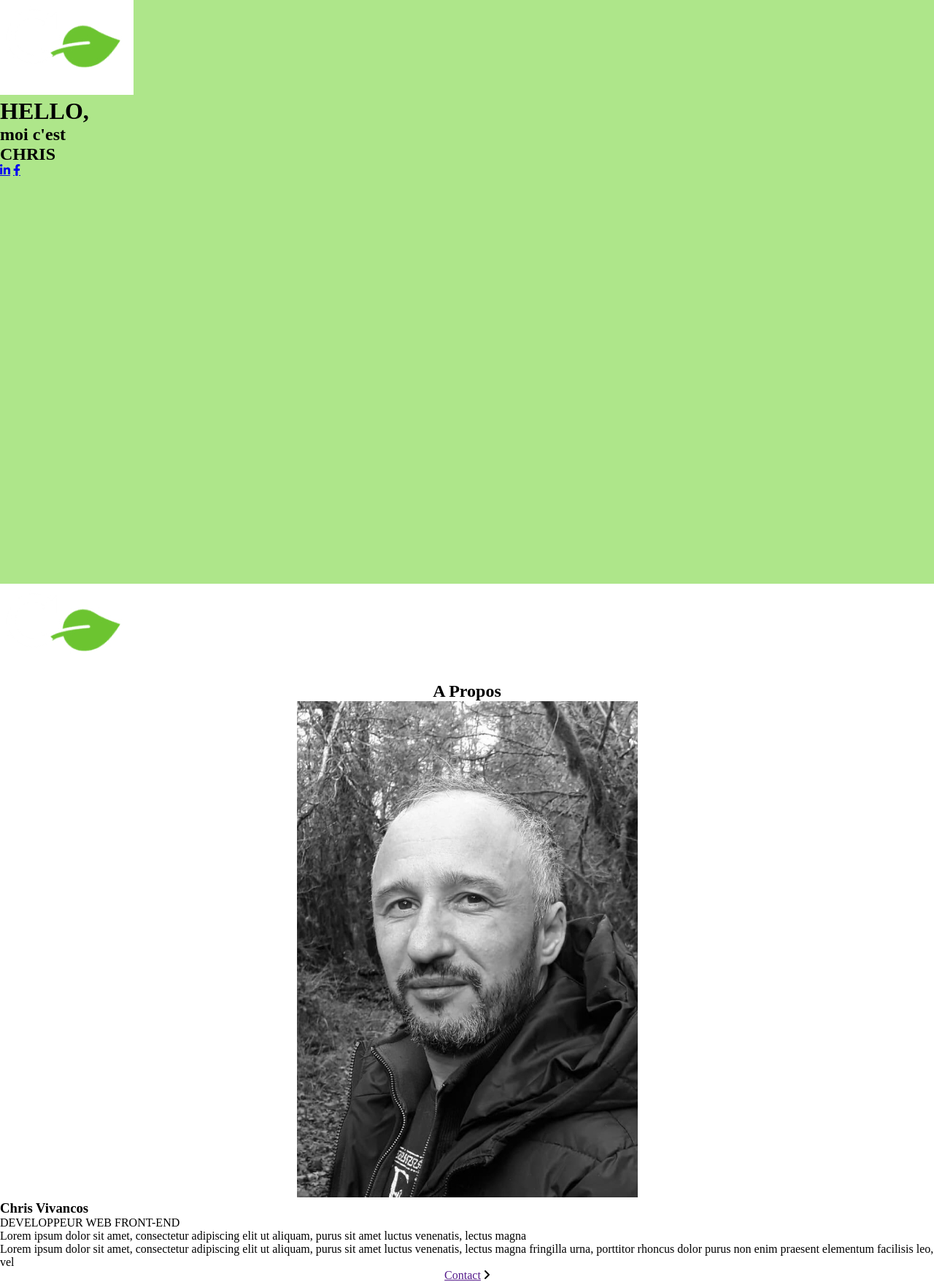
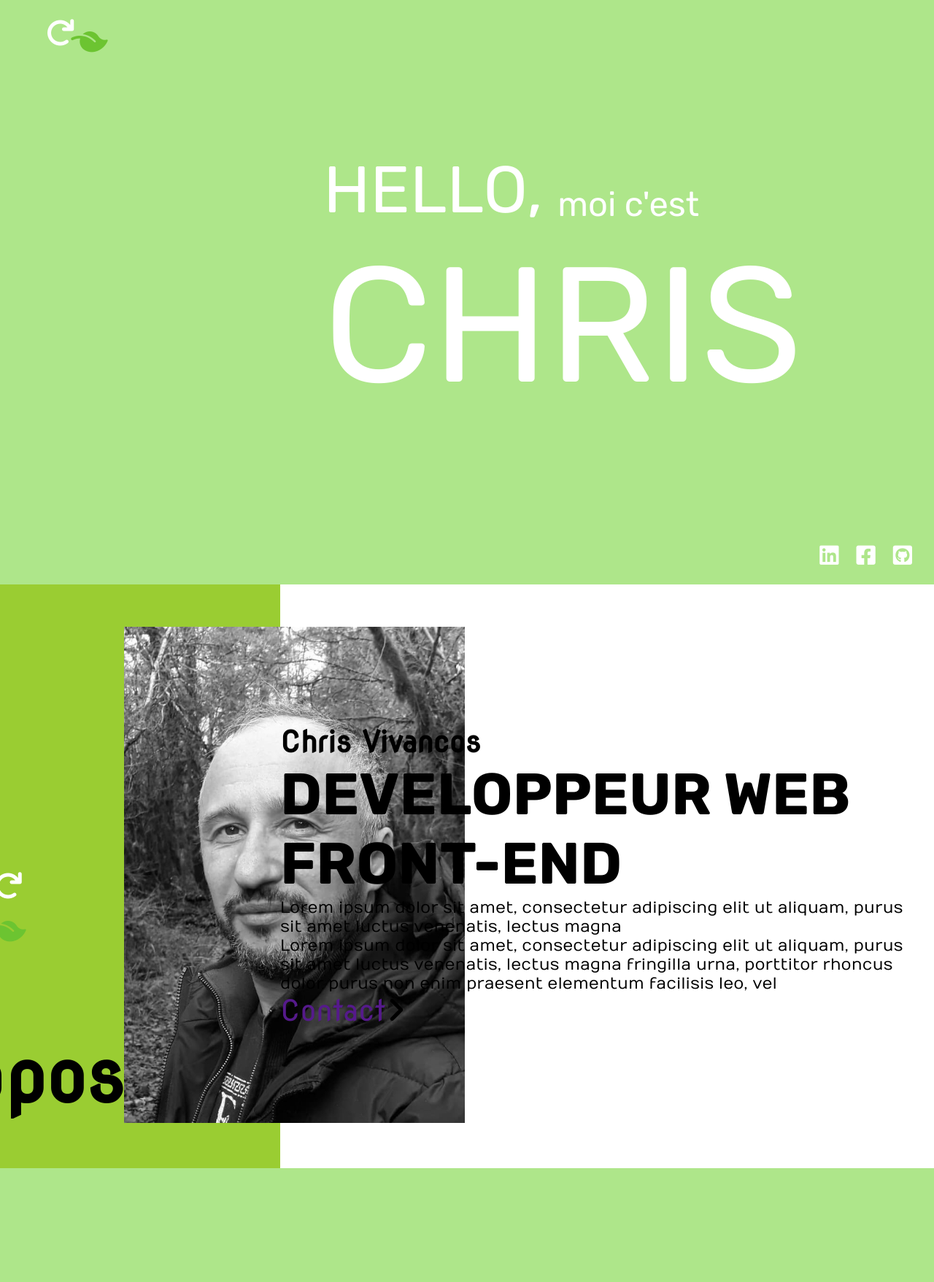
Before and after one commit to chrisviv/portfolio-chris, a PHP site: page / in a window 1280 px wide; the page is wider, and only the part inside the window is pictured. Shown: that part at 73% size. After the commit the page ends 1601 px from the top of that part, so only its background shows below. Run offline with PHP 8.4, Linux system fonts and the light colour scheme.

Commit message:
avance header et A propos

```diff
--- a/assets/css/style.css
+++ b/assets/css/style.css
@@ -12,7 +12,6 @@
         font-family: "Raleway-variableFont";
         src: url("../fonts/Raleway-VariableFont_wght.ttf");
         font-display: swap;}
-
 *{
     margin: 0;
     padding: 0;
@@ -26,23 +25,136 @@ header{
     width: 100%;
     min-height: 100vh;
     background:#AEE68A ;
-}
-#mobileNav,#nav{
-    display: none;
-}
-#aPropos{
-    width: 100%;
-    min-height: 100vh;
     display: flex;
     justify-content: center;
     align-items: center;
     flex-direction: column;
 }
+#mobileNav,#nav{
+    display: none;
+}
+/* Partie Header */
 .boxLogo{
+     width: 100%;
+    height: 5vh;
+    display: flex;
+    justify-content: flex-start;
+    align-items: center;
+    margin-left: 125px;
+    /* margin-right: 125px; */
+    margin-top: 25px;
+    /* revoir dépassement width? */
+}
+.fa-solid{
+    font-size: 40px;}
+.fa-leaf{
+    color: #6CC431;
+    transform: rotate(45deg);
+    margin-top : 20px ;
+}
+.fa-arrow-rotate-right{
+    color: #ffff;
+}
+#boxIdentite{
+    display: flex;
+    flex-direction: column;
+    justify-content: center;
+    height: 82vh;
+}
+.hello{
+    display: flex;
+    margin-left: 20%;
+}
+h1,.moi,.prenom{
+    font-family: 'Rubik', sans-serif;
+    font-size: 90px;
+    font-weight: 400;
+    color: #ffff;
+}
+.moi{
+    font-size: 47px;
+    margin-top: 45px;
+    margin-left: 20px;
+}
+.prenom{
+    font-size: 224px;
+    margin-left: 20%;
+}
+.boxReseau{
     width: 100%;
+    min-height: 10vh;
+    display: flex;
+    align-items: center;
+    justify-content: flex-end;
+}
+.reseau{margin-right: 30px;}
+.fa-brands{
+    font-size: 30px;
+    color: white;
+    text-decoration: none;
+    margin-left: 20px;
+}
+/* section  A Propos */
+#aPropos{
+    width: 100%;
+    min-height: 100vh;
+    display: flex;
+}
+#aPropos > .boxPhoto{
+    width: 30%;
+    display: flex;
+    justify-content: center;
+    align-items: center;
+    flex-direction: row;
+    background: yellowgreen;
+}
+#aPropos >.boxPhoto >.boxLogo{
+    display: flex;
+    flex-direction: column;
+}
+#aPropos > .boxPhoto > .boxLogo > h2{
+    font-family: "NovaRound";
+    font-size: 100px;
+}
+.photoChris > img{
+  margin-right: 20px;
+}
+#aPropos >.boxphoto > .boxLogo >.fa-solid{
+    font-size: 40px;}
+#aPropos >.boxphoto > .boxLogo >.fa-leaf{
+    color: #6CC431;
+    transform: rotate(45deg);
+    margin-top : 20px ;
+}
+#aPropos >.boxphoto > .boxLogo >.fa-arrow-rotate-right{
+    color: #ffff;
+}
+#boxPresentation{
+    width:80%;
+    height: 100vh;
+    display: flex;
+    justify-content: center;
+    align-items: center;
 
 }
-#boxIdentite{
-    width: 100%;
-
+#boxPresentation >.presentation{
+    display: flex;
+    flex-direction: column;
+    margin-right: 20px;
 }
+#boxPresentation >.presentation > h3,a{
+    font-family: "NovaRound";
+    font-size: 40px;
+}
+#boxPresentation >.presentation > h4{
+    font-family: 'Rubik', sans-serif;
+    font-size: 80px;
+}
+#boxPresentation >.presentation > p{
+    font-family: "Numans";
+    font-size: 22px;
+}
+.roundContact > a{
+    /* color: white;  */
+   text-decoration: none;
+}
--- a/index.html
+++ b/index.html
@@ -16,8 +16,8 @@
                 <li><a href="#">CONTACT</a></li>
             </ul>
         <div class="boxReseau">
-            <a href="#" class="fa-brands fa-linkedin-in"></a>
-            <a href="#" class="fa-brands fa-facebook-f"></a>
+            <a href="#" class="fa-brands fa-linkedin"></a>
+            <a href="#" class="fa-brands fa-facebook"></a>
         </div>
             <i class="fa-solid fa-bars fa-2x" id="burger"></i>
             <i class="fa-solid fa-xmark none fa-2x" id="closeNav"></i>
@@ -36,41 +36,48 @@
         </div>
     <header>
         <div class="boxLogo">
-            <img src="./assets/img/Logo-chris.jpg" alt="image d'un demi cerccle avec une fléche au bout et sur l'autre extrémité une feuille en vert qui représente le Green IT à mon image ">
+            <i class="fa-solid fa-arrow-rotate-right"></i>
+            <i class="fa-solid fa-leaf"></i>
         </div>
         <div id="boxIdentite">
-            <h1>HELLO,</h1>
-            <h2>moi c'est</h2>
-            <h2>CHRIS</h2>
+            <div class="hello">
+                <h1 >HELLO,</h1>
+                <h2 class="moi">moi c'est</h2>
             </div>
-        <div class="mobileReseau">
-            <a href="#" class="fa-brands fa-linkedin-in"></a>
-            <a href="#" class="fa-brands fa-facebook-f"></a>
+            <h2 class="prenom">CHRIS</h2>
+        </div>
+        <div class="boxReseau">
+            <div class="reseau">
+                <a href="#" class="fa-brands fa-linkedin"></a>
+                <a href="#" class="fa-brands fa-facebook-square"></a>
+                <a href="#" class="fa-brands fa-github-square"></a>
+            </div>
         </div>
     </header>
     <section id="aPropos">
+        <div class="boxPhoto">
             <div class="boxLogo">
-            <img src="./assets/img/Logo-chris.jpg" alt="image d'un demi cerccle avec une fléche au bout et sur l'autre extrémité une feuille en vert qui représente le Green IT à mon image ">
+                <i class="fa-solid fa-arrow-rotate-right"></i>
+                <i class="fa-solid fa-leaf"></i>
+                <h2> A Propos</h2>
             </div>
-        <h2>A Propos</h2>
-        <div>
+            <div class="photoChris">
                 <img src="./assets/img/photo-chris.jpg" alt="photo de chris">
             </div>
-        <div class="boxPresentation">
+        </div>
+        <div id="boxPresentation">
+            <div class="presentation">
                 <h3>Chris Vivancos</h3>
-            <p>DEVELOPPEUR WEB FRONT-END</p>
+                <h4>DEVELOPPEUR WEB FRONT-END</h4>
                 <P>Lorem ipsum dolor sit amet, consectetur adipiscing elit ut aliquam, purus sit amet luctus venenatis, lectus magna </P>
                 <p>Lorem ipsum dolor sit amet, consectetur adipiscing elit ut aliquam, purus sit amet luctus venenatis, lectus magna fringilla urna, porttitor rhoncus dolor purus non enim praesent elementum facilisis leo, vel</p>
-        </div>
-        <div>
-            <a href="">Contact</a>
+                <div class="roundContact">
+                    <a class="roundContact" href="">Contact</a>
                     <i class="fa-solid fa-angle-right"></i>
                 </div>
+        </div>
+    </section>
 
-
-
-
-    </section>
     <section id="competences">
 
 
```
Also changed, not shown: assets/img/cercle-fleche-logo.png (added), assets/img/feuille-logo.png (added). Lines whose indentation alone changed are shown as unchanged.
